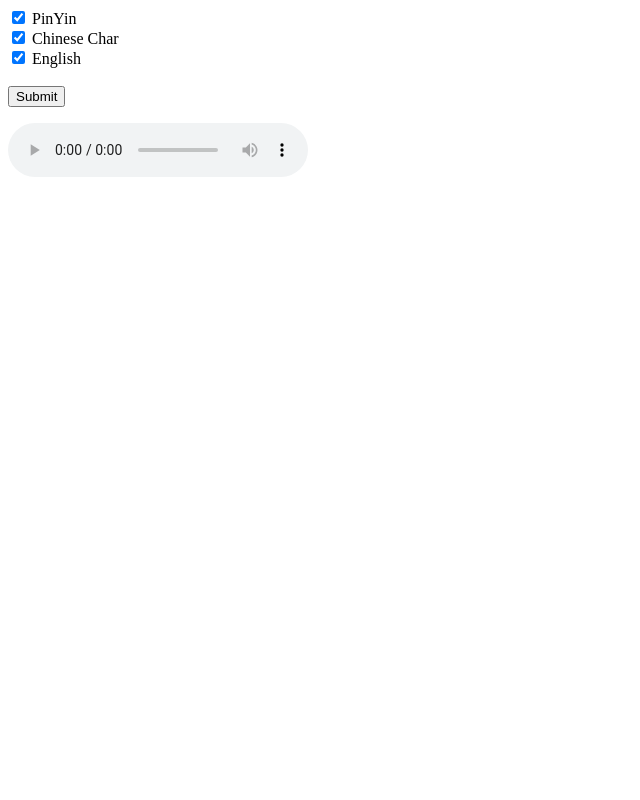
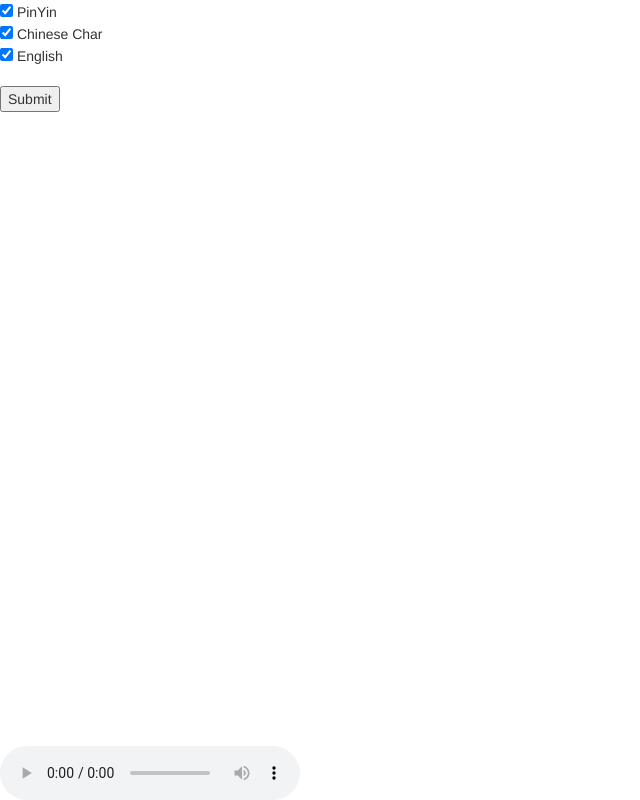
Before and after one commit to willwen/KTV, a website: page webpage/index.html in a window 1280 px wide. Shown: the whole page, without its empty margins (0-640 px from the left). Drawn offline with nearby package versions, Linux system fonts and the light colour scheme.

Commit message:
added audio player on bottom foooter

```diff
--- a/webpage/index.html
+++ b/webpage/index.html
@@ -4,19 +4,28 @@
 			Lyrics Database
 		</title>
 		<script src="https://ajax.googleapis.com/ajax/libs/jquery/3.2.1/jquery.min.js"></script>
+		<link rel="stylesheet" href="https://maxcdn.bootstrapcdn.com/bootstrap/3.3.7/css/bootstrap.min.css" integrity="sha384-BVYiiSIFeK1dGmJRAkycuHAHRg32OmUcww7on3RYdg4Va+PmSTsz/K68vbdEjh4u" crossorigin="anonymous">
+		<script src="https://maxcdn.bootstrapcdn.com/bootstrap/3.3.7/js/bootstrap.min.js" integrity="sha384-Tc5IQib027qvyjSMfHjOMaLkfuWVxZxUPnCJA7l2mCWNIpG9mGCD8wGNIcPD7Txa" crossorigin="anonymous"></script>
+		<link rel = "stylesheet" type = "text/css" href="style.css"/>
 		<script src = "init.js"></script>
+
 	</head>
 	<body>
+		<div>
 		<form onsubmit = "updateLyrics(); return false;">
   			  <input type="checkbox" id="pinyin" checked> PinYin<br>
 			  <input type="checkbox" id="cn" checked> Chinese Char<br>
 			  <input type="checkbox" id="eng" checked> English<br><br>
 			  <input type="submit" value="Submit" >
 		</form>
-		<audio controls>
-		 <source src="1 平凡之路-朴树.mp3"
-		         type='audio/mp3'>
-		 <p>Your user agent does not support the HTML5 Audio element OR the file cannot be found.</p>
-		</audio>
+		</div>
+		<footer class = "footer">
+			<div id = "audioContainer">
+			<audio controls>
+			 <source src="1 平凡之路-朴树.mp3"
+			         type='audio/mp3'>
+			</audio>
+			</div>
+		</footer>
 	</body>
 </html>
--- /dev/null
+++ b/webpage/style.css
@@ -0,0 +1,4 @@
+#audioContainer {
+    position: fixed;
+    bottom: 0;
+}
```
Also changed, not shown: 1 other file.
